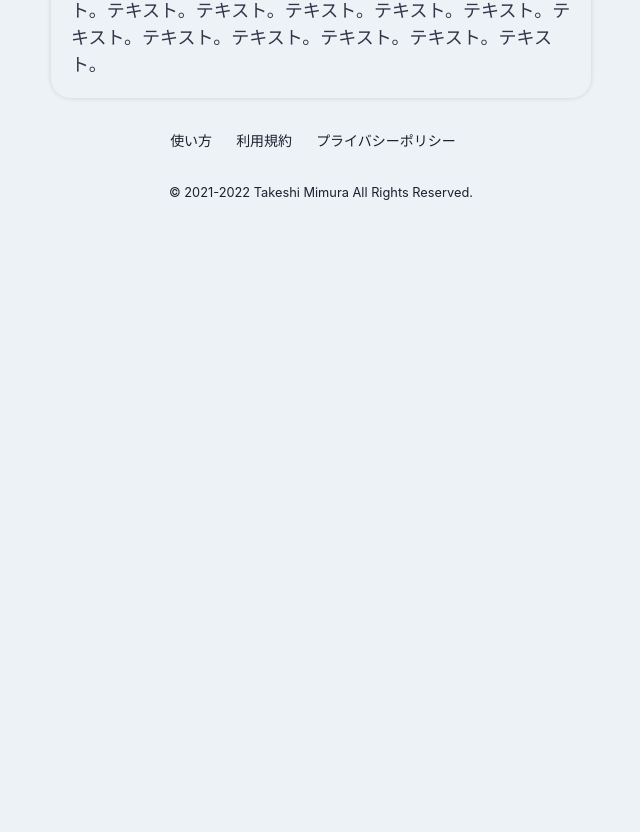
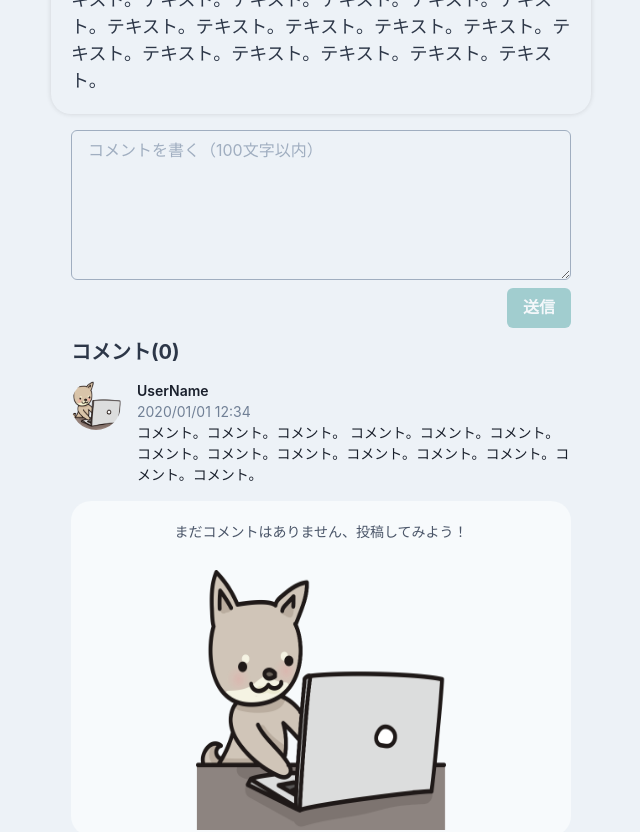
Before and after one commit to Mimu-salon/wonder-clothes, a Next.js app: page /1/posts/1 in a window 1280 px wide. Shown: the part 1000-1832 px from the top of the page, without its empty margins (319-959 px from the left). Before the commit the page ends 1223 px from the top, so only its background shows below. Built offline with nearby package versions, Linux system fonts and the light colour scheme.

Commit message:
✨ Create post detail comment

```diff
--- /dev/null
+++ b/src/components/atomic/molecules/CommentForm.tsx
@@ -0,0 +1,33 @@
+import { Box, Button, Textarea } from '@chakra-ui/react';
+import type { VFC } from 'react';
+import { useState } from 'react';
+import { memo } from 'react';
+
+export const CommentForm: VFC = memo(() => {
+  const [comment, setComment] = useState('');
+  const [disabled, setDisabeld] = useState(true);
+
+  const onChangeComment = (e: React.ChangeEvent<HTMLTextAreaElement>) => {
+    const text = e.target.value;
+    setComment(text);
+    setDisabeld(text.length === 0 || text.length > 100);
+  };
+  return (
+    <>
+      <Textarea
+        placeholder="コメントを書く（100文字以内）"
+        h="150px"
+        borderColor="gray.400"
+        value={comment}
+        onChange={(e) => {
+          onChangeComment(e);
+        }}
+      />
+      <Box textAlign="right" mt={2}>
+        <Button colorScheme="teal" isDisabled={disabled}>
+          送信
+        </Button>
+      </Box>
+    </>
+  );
+});
--- /dev/null
+++ b/src/components/atomic/molecules/CommentList.tsx
@@ -0,0 +1,38 @@
+import { Box, Flex, Stack, Text, VStack } from '@chakra-ui/react';
+import { css } from '@emotion/react';
+import Image from 'next/image';
+import type { VFC } from 'react';
+import { memo } from 'react';
+
+import { UserIcon } from '../atoms/UserIcon';
+
+export const CommentList: VFC = memo(() => {
+  return (
+    <Box minH="200px">
+      <Stack direction="row" spacing={4} my={4}>
+        <Flex alignItems="flew-start">
+          <UserIcon src="/sampledog.png" width={50} height={50} />
+        </Flex>
+        <Stack direction="column" spacing={0} fontSize="sm">
+          <Text fontWeight={600}>UserName</Text>
+          <Text color="gray.500">2020/01/01 12:34</Text>
+          <Text whiteSpace="pre-wrap">
+            コメント。コメント。コメント。
+            コメント。コメント。コメント。コメント。コメント。コメント。コメント。コメント。コメント。コメント。コメント。
+          </Text>
+        </Stack>
+      </Stack>
+      <VStack bg="gray.50" my={4} minH="inherit" borderRadius="20px">
+        <Text color="gray.600" fontSize="sm" my="20px">
+          まだコメントはありません、投稿してみよう！
+        </Text>
+        <Box
+          css={css`
+            filter: grayscale(50%);
+          `}>
+          <Image src="/sampledog.png" alt="コメントが無い場合のアイコン" width={250} height={260} />
+        </Box>
+      </VStack>
+    </Box>
+  );
+});
--- /dev/null
+++ b/src/components/atomic/organisms/posts/PostDetailComment.tsx
@@ -0,0 +1,18 @@
+import { Box, Heading } from '@chakra-ui/react';
+import type { VFC } from 'react';
+import { memo } from 'react';
+
+import { CommentForm } from '../../molecules/CommentForm';
+import { CommentList } from '../../molecules/CommentList';
+
+export const PostDetailComment: VFC = memo(() => {
+  return (
+    <Box w={{ base: '95vw', md: '540px' }} px="20px">
+      <CommentForm />
+      <Heading fontSize="20px" color="gray.700" my={3}>
+        コメント(0)
+      </Heading>
+      <CommentList />
+    </Box>
+  );
+});
--- a/src/pages/[userId]/posts/[postId]/index.tsx
+++ b/src/pages/[userId]/posts/[postId]/index.tsx
@@ -1,6 +1,7 @@
 import { VStack } from '@chakra-ui/react';
 import type { NextPage } from 'next';
 
+import { PostDetailComment } from '../../../../components/atomic/organisms/posts/PostDetailComment';
 import { PostDetailContent } from '../../../../components/atomic/organisms/posts/PostDetailContent';
 import { PostDetailImage } from '../../../../components/atomic/organisms/posts/PostDetailImage';
 import { PostDetailUserCard } from '../../../../components/atomic/organisms/posts/PostDetailUserCard';
@@ -9,10 +10,11 @@ import { Layout } from '../../../../components/atomic/template/Layout';
 const UserPage: NextPage = () => {
   return (
     <Layout title={'${user.name}のポスト「${props.user.posts[0].content}」'}>
-      <VStack>
+      <VStack spacing={4}>
         <PostDetailUserCard />
         <PostDetailImage />
         <PostDetailContent />
+        <PostDetailComment />
       </VStack>
     </Layout>
   );
```
